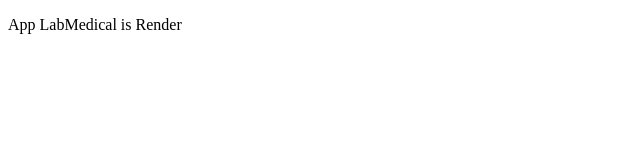
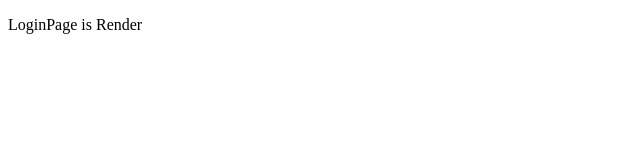
Before and after one commit to devmariano/LabMedical_Projeto_Avaliativo_Mod02, a React (Vite) app: page / in a window 1280 px wide. Shown: the top 160 px of the page, without its empty margins (0-640 px from the left). Built offline with nearby package versions, Linux system fonts and the light colour scheme.

Commit message:
configurando arquivo de rotas

```diff
--- a/src/App.jsx
+++ b/src/App.jsx
@@ -1,10 +1,18 @@
+import { BrowserRouter as Router, Routes, Route } from 'react-router-dom';
+import { LoginPage } from './pages/Login/Login.page';
+import { HomePage } from './pages/Home/Home.page';
+
 
 
 function App() {
   return (
-    <>
-      <p>App LabMedical is Render</p>
-    </>
+    <Router>
+      <Routes>
+        <Route path='/' element={<LoginPage/>}/>
+        <Route path='/home' element={<HomePage/>}/>
+        <Route path='*' element={<><p>Página não existe</p></>}/>
+      </Routes>
+    </Router>
   )
 }
 
```
Also changed, not shown: src/pages/Home/Home.page.jsx (renamed from src/Home/Home.page.jsx), src/pages/Home/Home.style.jsx (added), src/pages/Login/Login.page.jsx (renamed from src/Login/Login.page.jsx), src/pages/Login/Login.style.jsx (renamed from src/Login/Login.style.jsx).
